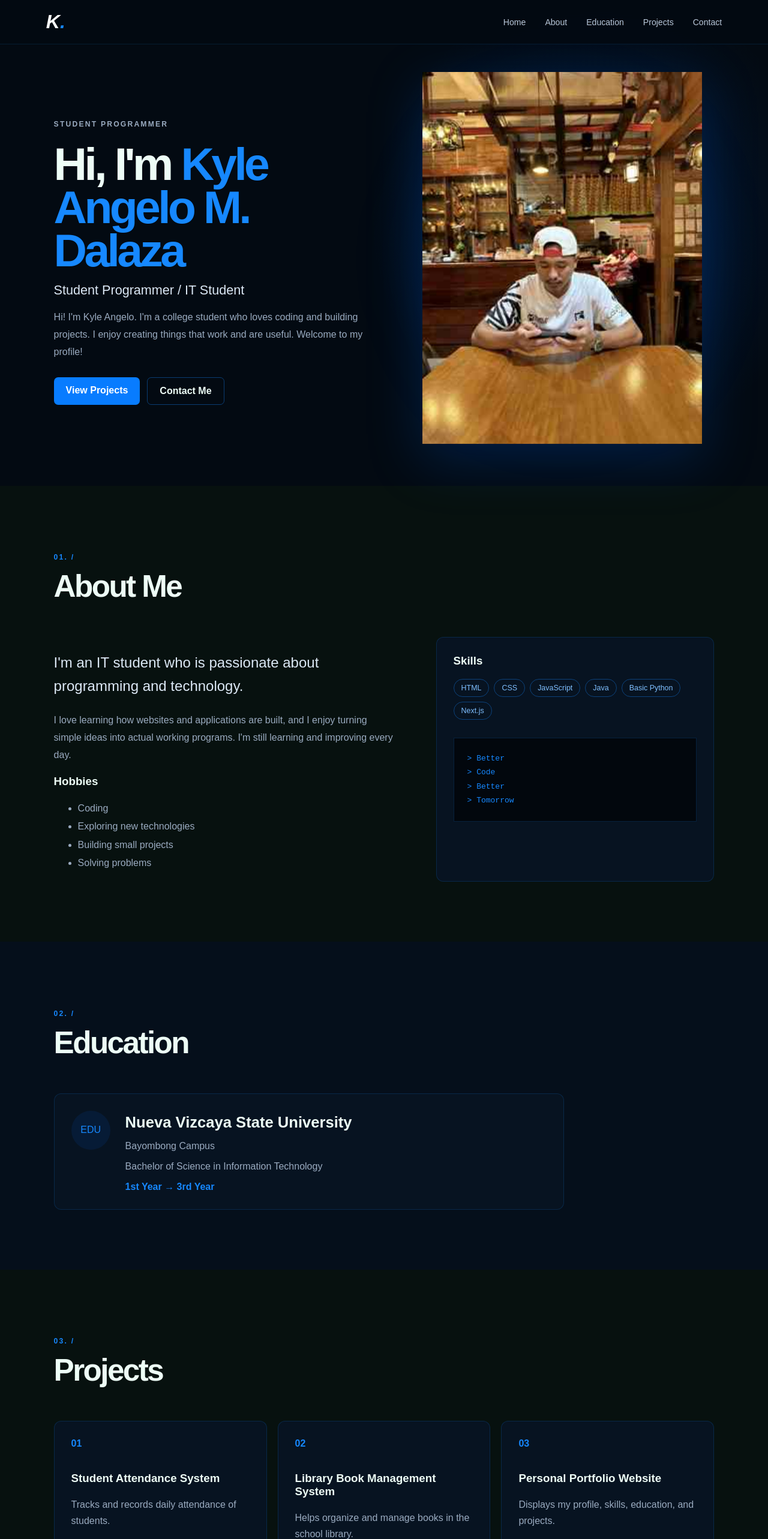
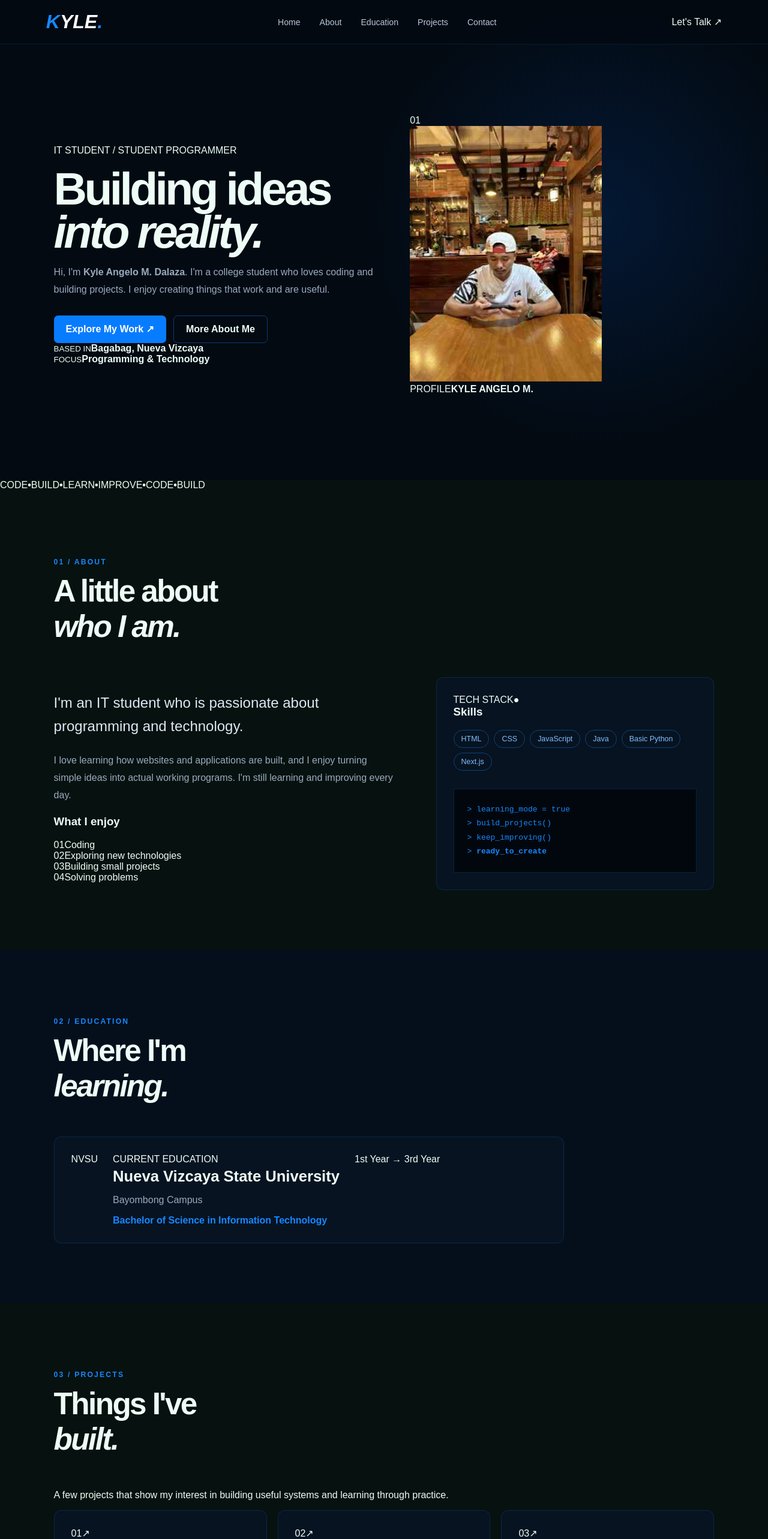
Before and after one commit to angelodalaza87-sketch/KYLE-ANGELO-DALAZA-PORTFOLIO, a Next.js app: page / in a window 1280 px wide. Shown: the top 2566 px of the page at 60% size. Built offline with nearby package versions, Linux system fonts and the light colour scheme.

Commit message:
Redesign portfolio with modern blue black aesthetic

```diff
--- a/app/page.js
+++ b/app/page.js
@@ -1,20 +1,105 @@
 import styles from "./page.module.css";
 
 const projects=[
-{n:"01",t:"Student Attendance System",d:"Tracks and records daily attendance of students.",tools:["HTML","CSS","JavaScript"]},
-{n:"02",t:"Library Book Management System",d:"Helps organize and manage books in the school library.",tools:["Java","Basic Database"]},
-{n:"03",t:"Personal Portfolio Website",d:"Displays my profile, skills, education, and projects.",tools:["Next.js","CSS"]}
+  {n:"01",t:"Student Attendance System",d:"Tracks and records daily attendance of students.",tools:["HTML","CSS","JavaScript"]},
+  {n:"02",t:"Library Book Management System",d:"Helps organize and manage books in the school library.",tools:["Java","Basic Database"]},
+  {n:"03",t:"Personal Portfolio Website",d:"Displays my profile, skills, education, and projects.",tools:["Next.js","CSS"]}
 ];
 const skills=["HTML","CSS","JavaScript","Java","Basic Python","Next.js"];
 const hobbies=["Coding","Exploring new technologies","Building small projects","Solving problems"];
 
 export default function Home(){
-return <main>
-<nav className={styles.nav}><a className={styles.logo} href="#home">K<span>.</span></a><div className={styles.links}><a href="#home">Home</a><a href="#about">About</a><a href="#education">Education</a><a href="#projects">Projects</a><a href="#contact">Contact</a></div></nav>
-<section id="home" className={styles.hero}><div className={styles.heroText}><p className={styles.eyebrow}>STUDENT PROGRAMMER</p><h1>Hi, I&apos;m <span>Kyle Angelo M.<br/>Dalaza</span></h1><h2>Student Programmer / IT Student</h2><p>Hi! I&apos;m Kyle Angelo. I&apos;m a college student who loves coding and building projects. I enjoy creating things that work and are useful. Welcome to my profile!</p><div className={styles.buttons}><a className={styles.primary} href="#projects">View Projects</a><a className={styles.secondary} href="#contact">Contact Me</a></div></div><div className={styles.photoWrap}><div className={styles.photoGlow}></div><img src="/profile.svg" alt="Kyle Angelo M. Dalaza" /></div></section>
-<section id="about" className={styles.section}><p className={styles.num}>01. /</p><h2 className={styles.title}>About Me</h2><div className={styles.two}><div><p className={styles.big}>I&apos;m an IT student who is passionate about programming and technology.</p><p className={styles.muted}>I love learning how websites and applications are built, and I enjoy turning simple ideas into actual working programs. I&apos;m still learning and improving every day.</p><h3>Hobbies</h3><ul>{hobbies.map(x=><li key={x}>{x}</li>)}</ul></div><div className={styles.card}><h3>Skills</h3><div className={styles.tags}>{skills.map(x=><span key={x}>{x}</span>)}</div><div className={styles.terminal}>&gt; Better<br/>&gt; Code<br/>&gt; Better<br/>&gt; Tomorrow</div></div></div></section>
-<section id="education" className={styles.section+" "+styles.alt}><p className={styles.num}>02. /</p><h2 className={styles.title}>Education</h2><div className={styles.edu}><div className={styles.badge}>EDU</div><div><h3>Nueva Vizcaya State University</h3><p>Bayombong Campus</p><p>Bachelor of Science in Information Technology</p><strong>1st Year → 3rd Year</strong></div></div></section>
-<section id="projects" className={styles.section}><p className={styles.num}>03. /</p><h2 className={styles.title}>Projects</h2><div className={styles.projects}>{projects.map(p=><article className={styles.project} key={p.n}><div className={styles.pnum}>{p.n}</div><h3>{p.t}</h3><p>{p.d}</p><div className={styles.tags}>{p.tools.map(x=><span key={x}>{x}</span>)}</div></article>)}</div></section>
-<section id="contact" className={styles.section+" "+styles.alt}><p className={styles.num}>04. /</p><h2 className={styles.title}>Contact</h2><div className={styles.contact}><div><p><small>Name</small>Kyle Angelo M Dalaza</p><p><small>Email</small><a href="mailto:angelodalaza87@gmail.com">angelodalaza87@gmail.com</a></p><p><small>Phone</small>09204210229</p><p><small>Location</small>Bagabag, Nueva Vizcaya</p></div><div className={styles.contactCard}><p>Let&apos;s build something useful.</p><a className={styles.primary} href="mailto:angelodalaza87@gmail.com">Send Message</a></div></div></section>
-<footer className={styles.footer}>© 2026 Kyle Angelo M. Dalaza <span>Code / Build / Improve / Repeat.</span></footer>
-</main>}
+  return <main>
+    <nav className={styles.nav}>
+      <a className={styles.logo} href="#home"><span>K</span>YLE<span className={styles.dot}>.</span></a>
+      <div className={styles.links}>
+        <a href="#home">Home</a><a href="#about">About</a><a href="#education">Education</a><a href="#projects">Projects</a><a href="#contact">Contact</a>
+      </div>
+      <a className={styles.navCta} href="#contact">Let&apos;s Talk <span>↗</span></a>
+    </nav>
+
+    <section id="home" className={styles.hero}>
+      <div className={styles.heroText}>
+        <div className={styles.heroLabel}><span></span> IT STUDENT / STUDENT PROGRAMMER</div>
+        <h1>Building ideas<br/><em>into reality.</em></h1>
+        <p className={styles.heroIntro}>Hi, I&apos;m <strong>Kyle Angelo M. Dalaza</strong>. I&apos;m a college student who loves coding and building projects. I enjoy creating things that work and are useful.</p>
+        <div className={styles.buttons}>
+          <a className={styles.primary} href="#projects">Explore My Work <span>↗</span></a>
+          <a className={styles.secondary} href="#about">More About Me</a>
+        </div>
+        <div className={styles.heroMeta}>
+          <div><small>BASED IN</small><strong>Bagabag, Nueva Vizcaya</strong></div>
+          <div><small>FOCUS</small><strong>Programming &amp; Technology</strong></div>
+        </div>
+      </div>
+      <div className={styles.photoArea}>
+        <div className={styles.photoFrame}>
+          <div className={styles.photoNumber}>01</div>
+          <div className={styles.photoLine}></div>
+          <img src="/profile.svg" alt="Kyle Angelo M. Dalaza" />
+          <div className={styles.photoCaption}><span>PROFILE</span><b>KYLE ANGELO M.</b></div>
+        </div>
+        <div className={styles.orbit}></div>
+        <div className={styles.blueGlow}></div>
+      </div>
+    </section>
+
+    <div className={styles.ticker}><span>CODE</span><b>•</b><span>BUILD</span><b>•</b><span>LEARN</span><b>•</b><span>IMPROVE</span><b>•</b><span>CODE</span><b>•</b><span>BUILD</span></div>
+
+    <section id="about" className={styles.section}>
+      <div className={styles.sectionHead}><p className={styles.num}>01 / ABOUT</p><h2 className={styles.title}>A little about<br/><em>who I am.</em></h2></div>
+      <div className={styles.two}>
+        <div>
+          <p className={styles.big}>I&apos;m an IT student who is passionate about programming and technology.</p>
+          <p className={styles.muted}>I love learning how websites and applications are built, and I enjoy turning simple ideas into actual working programs. I&apos;m still learning and improving every day.</p>
+          <h3 className={styles.miniTitle}>What I enjoy</h3>
+          <div className={styles.hobbyGrid}>{hobbies.map((x,i)=><div key={x}><span>0{i+1}</span>{x}</div>)}</div>
+        </div>
+        <div className={styles.card}>
+          <div className={styles.cardTop}><span>TECH STACK</span><i>●</i></div>
+          <h3>Skills</h3>
+          <div className={styles.tags}>{skills.map(x=><span key={x}>{x}</span>)}</div>
+          <div className={styles.terminal}><span>&gt;</span> learning_mode = true<br/><span>&gt;</span> build_projects()<br/><span>&gt;</span> keep_improving()<br/><span>&gt;</span> <b>ready_to_create</b></div>
+        </div>
+      </div>
+    </section>
+
+    <section id="education" className={styles.section+" "+styles.alt}>
+      <div className={styles.sectionHead}><p className={styles.num}>02 / EDUCATION</p><h2 className={styles.title}>Where I&apos;m<br/><em>learning.</em></h2></div>
+      <div className={styles.edu}>
+        <div className={styles.eduMark}>NVSU</div>
+        <div className={styles.eduMain}>
+          <div className={styles.eduYear}>CURRENT EDUCATION</div>
+          <h3>Nueva Vizcaya State University</h3>
+          <p>Bayombong Campus</p>
+          <strong>Bachelor of Science in Information Technology</strong>
+        </div>
+        <div className={styles.eduLevel}>1st Year <span>→</span> 3rd Year</div>
+      </div>
+    </section>
+
+    <section id="projects" className={styles.section}>
+      <div className={styles.sectionHeadRow}><div><p className={styles.num}>03 / PROJECTS</p><h2 className={styles.title}>Things I&apos;ve<br/><em>built.</em></h2></div><p className={styles.sectionNote}>A few projects that show my interest in building useful systems and learning through practice.</p></div>
+      <div className={styles.projects}>{projects.map(p=><article className={styles.project} key={p.n}>
+        <div className={styles.projectTop}><span>{p.n}</span><span>↗</span></div>
+        <h3>{p.t}</h3><p>{p.d}</p>
+        <div className={styles.tags}>{p.tools.map(x=><span key={x}>{x}</span>)}</div>
+      </article>)}</div>
+    </section>
+
+    <section id="contact" className={styles.contactSection}>
+      <div className={styles.contactTop}><p className={styles.num}>04 / CONTACT</p><h2>Let&apos;s make<br/><em>something useful.</em></h2><p>Have a project, idea, or just want to connect? Feel free to reach out.</p></div>
+      <div className={styles.contactGrid}>
+        <div className={styles.contactDetails}>
+          <p><small>NAME</small>Kyle Angelo M Dalaza</p>
+          <p><small>EMAIL</small><a href="mailto:angelodalaza87@gmail.com">angelodalaza87@gmail.com</a></p>
+          <p><small>PHONE</small>09204210229</p>
+          <p><small>LOCATION</small>Bagabag, Nueva Vizcaya</p>
+        </div>
+        <a className={styles.bigContact} href="mailto:angelodalaza87@gmail.com"><span>START A CONVERSATION</span><b>↗</b></a>
+      </div>
+    </section>
+
+    <footer className={styles.footer}><span>© 2026 KYLE ANGELO M. DALAZA</span><span>CODE / BUILD / IMPROVE / REPEAT.</span></footer>
+  </main>
+}
```
